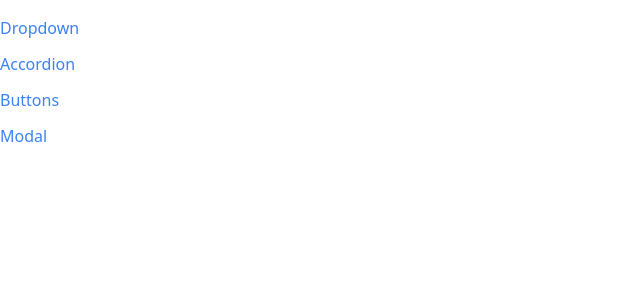
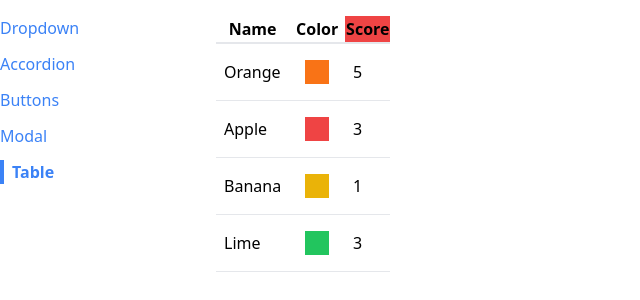
Before and after one commit to daublelilly/react-learning, a React (Create React App) app: page /table in a window 1280 px wide. Shown: the top 300 px of the page, without its empty margins (0-640 px from the left). Built offline with nearby package versions, Linux system fonts and the light colour scheme.

Commit message:
finish model, start tables

```diff
--- a/src/App.js
+++ b/src/App.js
@@ -4,6 +4,7 @@
 import DropdownPage from './pages/DropdownPage';
 import ButtonPage from './pages/ButtonPage';
 import ModalPage from './pages/ModalPage';
+import TablePage from './pages/TablePage';
 
 function App() {
   return (
@@ -22,6 +23,9 @@
         <Route path="/modal">
           <ModalPage />
         </Route>
+        <Route path="/table">
+          <TablePage />
+        </Route>
       </div>
     </div>
   );
--- a/src/components/Sidebar.js
+++ b/src/components/Sidebar.js
@@ -6,6 +6,7 @@
     { label: 'Accordion', path: '/accordion' },
     { label: 'Buttons', path: '/buttons' },
     { label: 'Modal', path: '/modal' },
+    { label: 'Table', path: '/table' },
   ];
 
   const renderedLinks = links.map((link) => {
--- /dev/null
+++ b/src/components/Table.js
@@ -0,0 +1,43 @@
+function Table({ data, config, keyFn }) {
+
+	const renderedHeaders = config.map((column) => {
+
+		if(column.header) {
+			return <div key={column.label}>{column.header()}</div>;
+		}
+
+		return (
+			<th key={column.label}>{column.label}</th>
+		);
+	});
+
+	const renderedRows = data.map((rowData) => {
+
+		const renderedCells = config.map((column) => {
+			return (
+				<td className="p-2" key={column.label}>{column.render(rowData)}</td>
+			);
+		});
+
+		return (
+			<tr className="border-b" key={keyFn(rowData)}>
+				{renderedCells}
+			</tr>
+		)
+	});
+
+	return (
+		<table className="table-auto border-spacing-2">
+			<thead>
+				<tr className="border-b-2">
+					{renderedHeaders}
+				</tr>
+			</thead>
+			<tbody>
+				{renderedRows}
+			</tbody>
+		</table>
+	);
+}
+
+export default Table;
--- /dev/null
+++ b/src/pages/TablePage.js
@@ -0,0 +1,37 @@
+import Table from '../components/Table';
+
+function TablePage() {
+
+  const data = [
+    { name: 'Orange', color: 'bg-orange-500', score: 5},
+    { name: 'Apple', color: 'bg-red-500', score: 3},
+    { name: 'Banana', color: 'bg-yellow-500', score: 1},
+    { name: 'Lime', color: 'bg-green-500', score: 3},
+  ];
+
+  const config = [
+    { label: 'Name',
+      render: (fruit) => fruit.name
+    },
+    { label: 'Color',
+      render: (fruit) => <div className={`p-3 m-2 ${fruit.color}`}></div>
+    },
+    { label: 'Score',
+      render: (fruit) => fruit.score,
+      header: () => <th className="bg-red-500">Score</th>
+    },
+  ];
+
+  const keyFn = (fruit) => {
+
+    return fruit.name;
+  };
+
+  return (
+    <div>
+      <Table data={data} config={config} keyFn={keyFn} />
+    </div>
+  );
+}
+
+export default TablePage;
```
